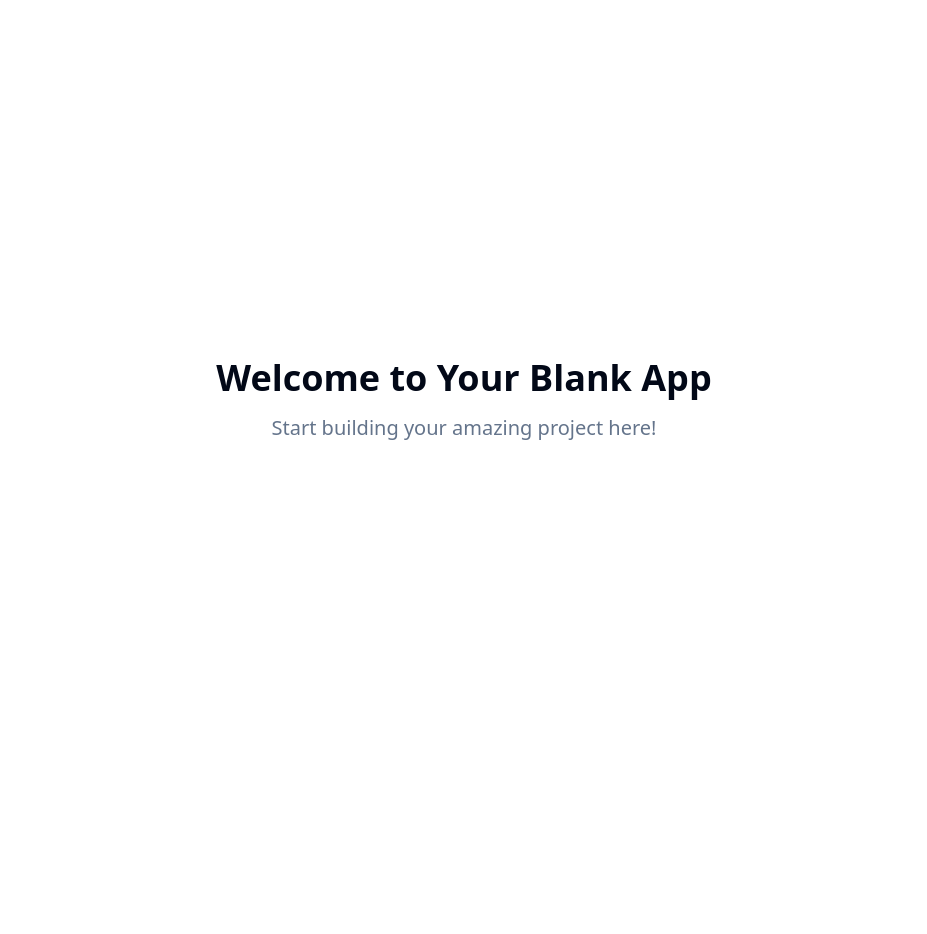
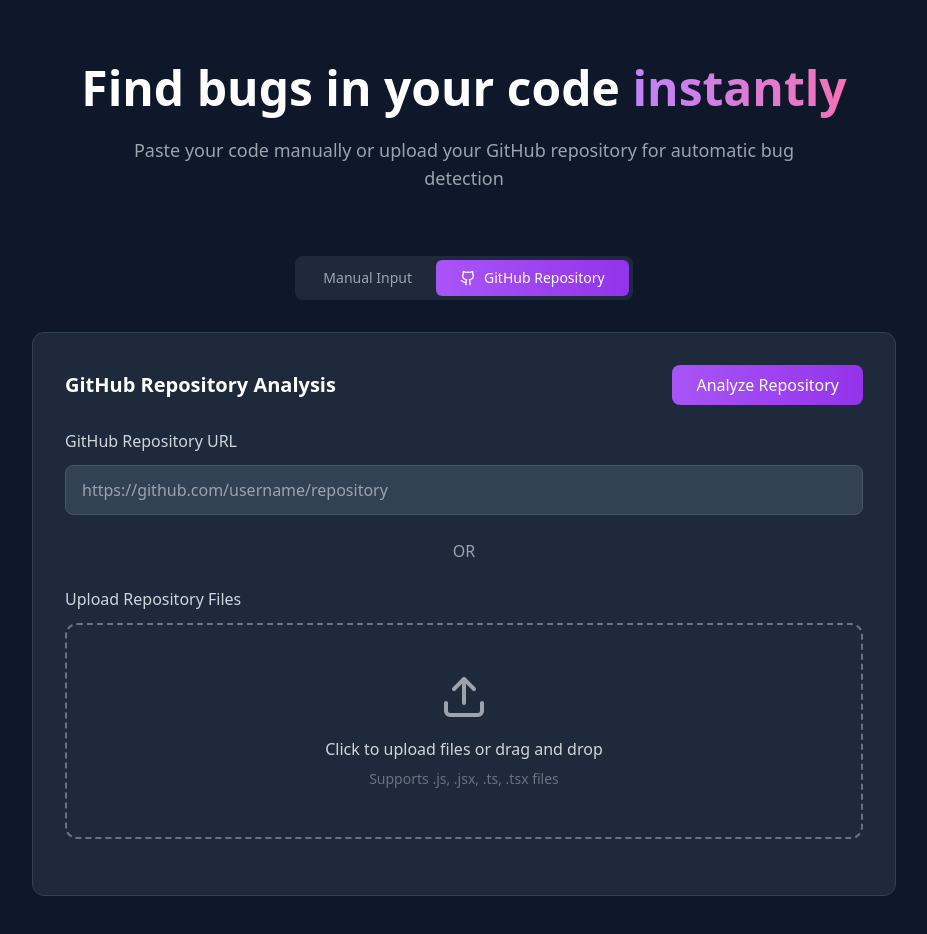
Before and after one commit to Parth703-wq/docu-page-creator-theme, a React (Vite) app: page / in a window 1280 px wide. Shown: the top 934 px of the page, without its empty margins (176-1103 px from the left). Before the commit the page ends 800 px from the top, so only its background shows below. Built offline with nearby package versions, Linux system fonts and the light colour scheme.

Commit message:
Add documentation generation page
Implement a new page for generating documentation, including manual code upload and GitHub repository upload options, using HTML, CSS, and React. The design should follow the existing color theme.

```diff
--- /dev/null
+++ b/src/components/DocumentationGenerator.tsx
@@ -0,0 +1,180 @@
+
+import React, { useState } from 'react';
+import { Upload, Github } from 'lucide-react';
+
+const DocumentationGenerator = () => {
+  const [activeTab, setActiveTab] = useState<'manual' | 'github'>('github');
+  const [codeInput, setCodeInput] = useState('');
+  const [githubUrl, setGithubUrl] = useState('');
+  const [dragActive, setDragActive] = useState(false);
+
+  const handleDrag = (e: React.DragEvent) => {
+    e.preventDefault();
+    e.stopPropagation();
+    if (e.type === "dragenter" || e.type === "dragover") {
+      setDragActive(true);
+    } else if (e.type === "dragleave") {
+      setDragActive(false);
+    }
+  };
+
+  const handleDrop = (e: React.DragEvent) => {
+    e.preventDefault();
+    e.stopPropagation();
+    setDragActive(false);
+
+    if (e.dataTransfer.files && e.dataTransfer.files[0]) {
+      // Handle file upload here
+      console.log('Files dropped:', e.dataTransfer.files);
+    }
+  };
+
+  const handleFileUpload = (e: React.ChangeEvent<HTMLInputElement>) => {
+    if (e.target.files && e.target.files[0]) {
+      // Handle file upload here
+      console.log('File selected:', e.target.files[0]);
+    }
+  };
+
+  const getLineCount = () => {
+    return codeInput.split('\n').length;
+  };
+
+  const getCharacterCount = () => {
+    return codeInput.length;
+  };
+
+  return (
+    <div className="min-h-screen bg-slate-900 text-white">
+      {/* Header */}
+      <div className="text-center py-16 px-4">
+        <h1 className="text-5xl font-bold mb-6">
+          Find bugs in your code{' '}
+          <span className="bg-gradient-to-r from-purple-400 to-pink-400 bg-clip-text text-transparent">
+            instantly
+          </span>
+        </h1>
+        <p className="text-gray-400 text-lg max-w-2xl mx-auto">
+          Paste your code manually or upload your GitHub repository for automatic bug detection
+        </p>
+      </div>
+
+      {/* Tab Buttons */}
+      <div className="flex justify-center mb-8 px-4">
+        <div className="flex bg-slate-800 rounded-lg p-1">
+          <button
+            onClick={() => setActiveTab('manual')}
+            className={`px-6 py-2 rounded-md text-sm font-medium transition-all ${
+              activeTab === 'manual'
+                ? 'bg-gradient-to-r from-purple-500 to-purple-600 text-white'
+                : 'text-gray-400 hover:text-white'
+            }`}
+          >
+            Manual Input
+          </button>
+          <button
+            onClick={() => setActiveTab('github')}
+            className={`px-6 py-2 rounded-md text-sm font-medium transition-all flex items-center gap-2 ${
+              activeTab === 'github'
+                ? 'bg-gradient-to-r from-purple-500 to-purple-600 text-white'
+                : 'text-gray-400 hover:text-white'
+            }`}
+          >
+            <Github size={16} />
+            GitHub Repository
+          </button>
+        </div>
+      </div>
+
+      {/* Content Area */}
+      <div className="max-w-4xl mx-auto px-4 pb-16">
+        {activeTab === 'github' ? (
+          // GitHub Repository Section
+          <div className="bg-slate-800 rounded-xl p-8 border border-slate-700">
+            <div className="flex justify-between items-center mb-6">
+              <h2 className="text-xl font-semibold text-white">GitHub Repository Analysis</h2>
+              <button className="bg-gradient-to-r from-purple-500 to-purple-600 text-white px-6 py-2 rounded-lg font-medium hover:from-purple-600 hover:to-purple-700 transition-all">
+                Analyze Repository
+              </button>
+            </div>
+
+            <div className="mb-6">
+              <label className="block text-gray-300 mb-3 font-medium">
+                GitHub Repository URL
+              </label>
+              <input
+                type="text"
+                value={githubUrl}
+                onChange={(e) => setGithubUrl(e.target.value)}
+                placeholder="https://github.com/username/repository"
+                className="w-full bg-slate-700 border border-slate-600 rounded-lg px-4 py-3 text-white placeholder-gray-400 focus:outline-none focus:border-purple-500 focus:ring-1 focus:ring-purple-500 transition-all"
+              />
+            </div>
+
+            <div className="text-center text-gray-400 mb-6">OR</div>
+
+            {/* File Upload Area */}
+            <div className="mb-6">
+              <label className="block text-gray-300 mb-3 font-medium">
+                Upload Repository Files
+              </label>
+              <div
+                className={`border-2 border-dashed rounded-xl p-12 text-center transition-all ${
+                  dragActive
+                    ? 'border-purple-500 bg-purple-500/10'
+                    : 'border-slate-600 hover:border-slate-500'
+                }`}
+                onDragEnter={handleDrag}
+                onDragLeave={handleDrag}
+                onDragOver={handleDrag}
+                onDrop={handleDrop}
+              >
+                <Upload className="mx-auto mb-4 text-gray-400" size={48} />
+                <p className="text-gray-300 mb-2">Click to upload files or drag and drop</p>
+                <p className="text-gray-500 text-sm">Supports .js, .jsx, .ts, .tsx files</p>
+                <input
+                  type="file"
+                  multiple
+                  accept=".js,.jsx,.ts,.tsx"
+                  onChange={handleFileUpload}
+                  className="hidden"
+                  id="file-upload"
+                />
+                <label
+                  htmlFor="file-upload"
+                  className="absolute inset-0 cursor-pointer"
+                />
+              </div>
+            </div>
+          </div>
+        ) : (
+          // Manual Input Section
+          <div className="bg-slate-800 rounded-xl p-8 border border-slate-700">
+            <div className="flex justify-between items-center mb-6">
+              <h2 className="text-xl font-semibold text-white">Code Input</h2>
+              <button className="bg-gradient-to-r from-purple-500 to-purple-600 text-white px-6 py-2 rounded-lg font-medium hover:from-purple-600 hover:to-purple-700 transition-all">
+                Analyze Code
+              </button>
+            </div>
+
+            <div className="mb-4">
+              <textarea
+                value={codeInput}
+                onChange={(e) => setCodeInput(e.target.value)}
+                placeholder="Paste your code here..."
+                className="w-full h-80 bg-slate-700 border border-slate-600 rounded-lg p-4 text-white placeholder-gray-400 focus:outline-none focus:border-purple-500 focus:ring-1 focus:ring-purple-500 transition-all font-mono text-sm resize-none"
+              />
+            </div>
+
+            <div className="flex justify-between text-sm text-gray-400">
+              <span>Lines: {getLineCount()}</span>
+              <span>Characters: {getCharacterCount()}</span>
+            </div>
+          </div>
+        )}
+      </div>
+    </div>
+  );
+};
+
+export default DocumentationGenerator;
--- a/src/pages/Index.tsx
+++ b/src/pages/Index.tsx
@@ -1,14 +1,8 @@
-// Update this page (the content is just a fallback if you fail to update the page)
+
+import DocumentationGenerator from "@/components/DocumentationGenerator";
 
 const Index = () => {
-  return (
-    <div className="min-h-screen flex items-center justify-center bg-background">
-      <div className="text-center">
-        <h1 className="text-4xl font-bold mb-4">Welcome to Your Blank App</h1>
-        <p className="text-xl text-muted-foreground">Start building your amazing project here!</p>
-      </div>
-    </div>
-  );
+  return <DocumentationGenerator />;
 };
 
 export default Index;
```
